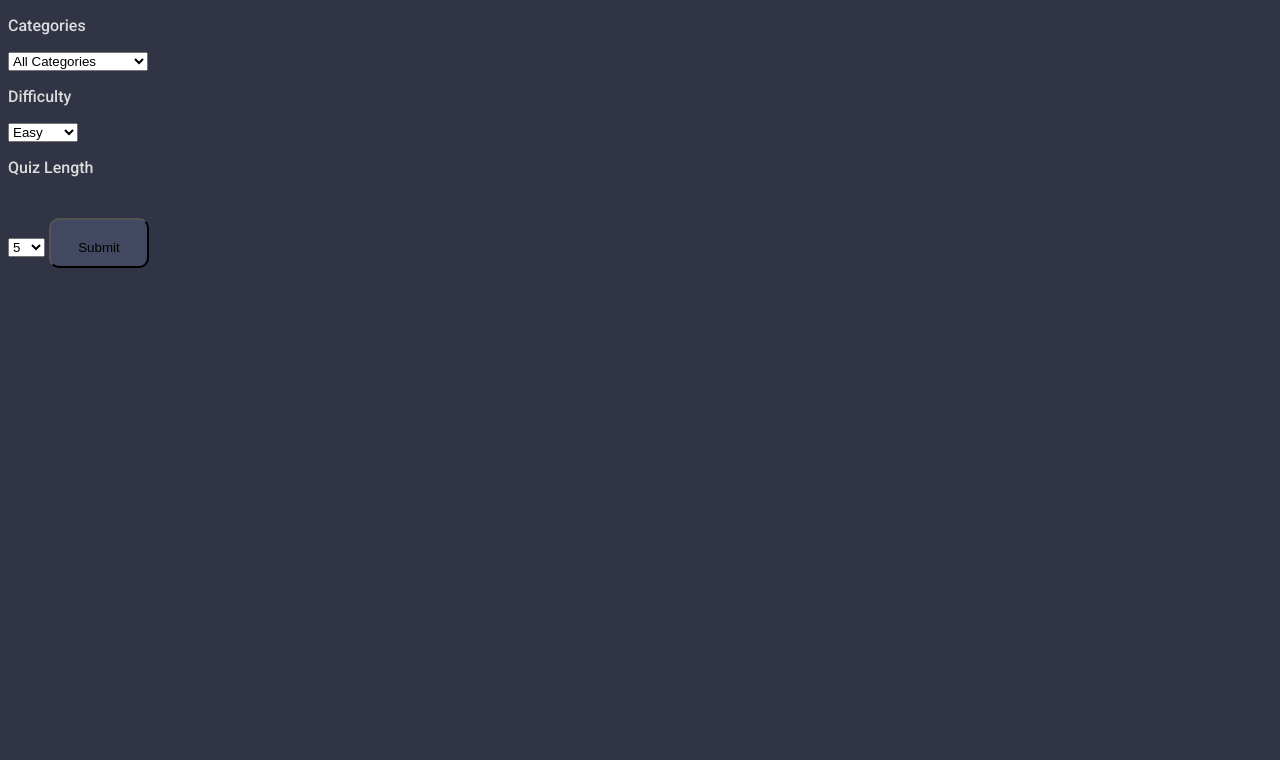
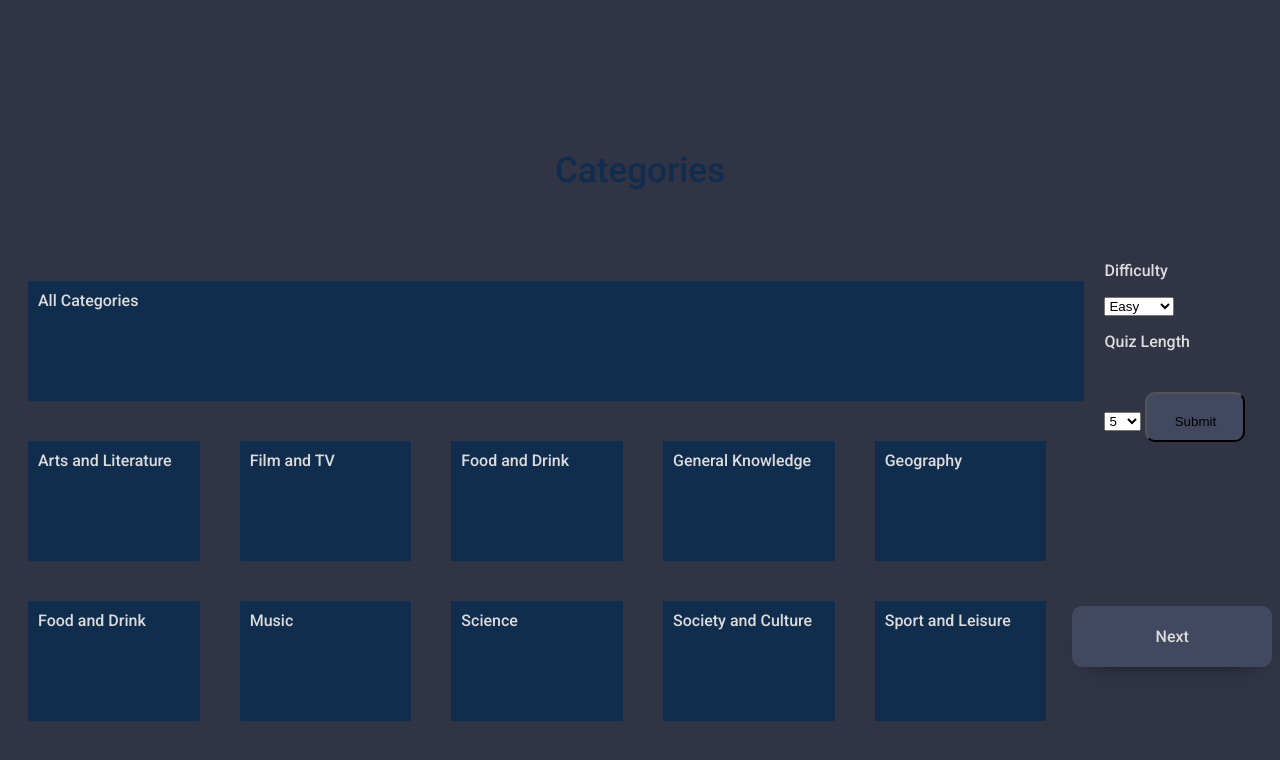
Before and after one commit to gavin-robey/quiz, a Django app: page / in a window 1280 px wide. Shown: the top 760 px of the page. Run offline with Django 4.2, Linux system fonts and the light colour scheme.

Commit message:
Adding tiled view for categories

```diff
--- a/quizApp/static/quizApp/style.css
+++ b/quizApp/static/quizApp/style.css
@@ -118,3 +118,35 @@ circle{
 	margin-right: 60px;
 	width: 200px;
 }
+
+
+
+/*Braxtons css --subject to change */
+
+.section-heading {
+	text-align:center;
+	color:#102C4E;
+	margin-top: 150px;
+	margin-bottom:70px;
+	font-size: 35px;
+  }
+
+  .bigger-box {
+	float: left;
+	width: 82%;
+	padding: 10px;
+	margin:20px;
+	height: 100px;
+  }
+
+  .box {
+	float: left;
+	width: 12%;
+	padding: 10px;
+	margin:20px;
+	height: 100px;
+  }
+
+  .box-color {
+	background-color:#112d4e;
+  }
--- a/quizApp/templates/quizApp/index.html
+++ b/quizApp/templates/quizApp/index.html
@@ -15,7 +15,25 @@
 
     <form action="{% url 'questionPage'  %}" method="post" class="container">
         {% csrf_token %}
-        <p>Categories</p>
+
+        <p class="section-heading" id="categories" name="categories">Categories</p>
+
+        <div class="bigger-box box-color" value="all" id="all" onclick="select(event)">All Categories</div>
+            <div class="box box-color" value="arts_and_literature" id="arts_and_literature" onclick="select(event)">Arts and Literature</div>
+            <div class="box box-color" value="film_and_tv" id="film_and_tv" onclick="select(event)">Film and TV</div>
+            <div class="box box-color" value="food_and_drink" id="foodq_and_drink" onclick="select(event)">Food and Drink</div>
+            <div class="box box-color" value="general_knowledge" id="general_knowledge" onclick="select(event)">General Knowledge</div>
+            <div class="box box-color" value="geography" id="geography" onclick="select(event)">Geography</div>
+            <div class="box box-color" value="history" id="history" onclick="select(event)">Food and Drink</div>
+            <div class="box box-color" value="music" id="music" onclick="select(event)">Music</div>
+            <div class="box box-color" value="science" id="science" onclick="select(event)">Science</div>
+            <div class="box box-color" value="society_and_culture" id="society_and_culture" onclick="select(event)">Society and Culture</div>
+            <div class="box box-color" value="sport_and_leisure" id="sport_and_leisure" onclick="select(event)">Sport and Leisure</div>
+
+
+
+
+        <!-- <p>Categories</p>
         <select id="categories" name="categories">
             <option value="all" id="all">All Categories</option>
             <option value="arts_and_literature" id="arts_and_literature">Art and Literature</option>
@@ -28,7 +46,7 @@
             <option value="science" id="science">Science</option>
             <option value="society_and_culture" id="society_and_culture">Society and Culture</option>
             <option value="sport_and_leisure" id="sport_and_leisure">Sport and Leisure</option>
-        </select>
+        </select> -->
 
         <p>Difficulty</p>
         <select id="difficulty" name="difficulty">
@@ -44,10 +62,33 @@
             <option value="10" id="10">10</option>
         </select>
 
+        <div id="nextButton" class="button">
+            <p id="nextButtonText">Next</p>
+        </div>
         <input class="button" type="submit" value="Submit" style="width: 100px; height: 50px; padding: 20px" id="begin">
     </form>
 
 
+    <script>
+        let themeBlue = "#4062F6";
+        let themeGrey = '#434861';
+        let selected; // selected represents the id of the selected answer
+        let triviaData = [];
+
+
+        function select(event){
+                    // If there was a previously selected element then it is deselected
+                    if(selected !== undefined){
+                        document.getElementById(selected).style.backgroundColor = themeGrey;
+                    }
+                    selected = event.target.id; // current event target is set as the selected element
+                    event.currentTarget.style.backgroundColor = themeBlue;
+                    nextButton.style.backgroundColor = themeBlue;
+                }
+
+
+
+    </script>
     <!-- <script src="{% static 'quizApp/index.js' %}"></script> -->
 </body>
 </html>
```
Also changed, not shown: quizApp/static/quizApp/index.js (+95 -95 lines).
